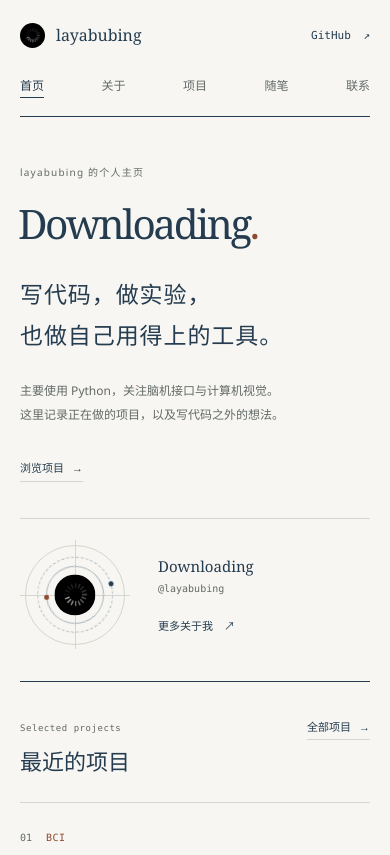
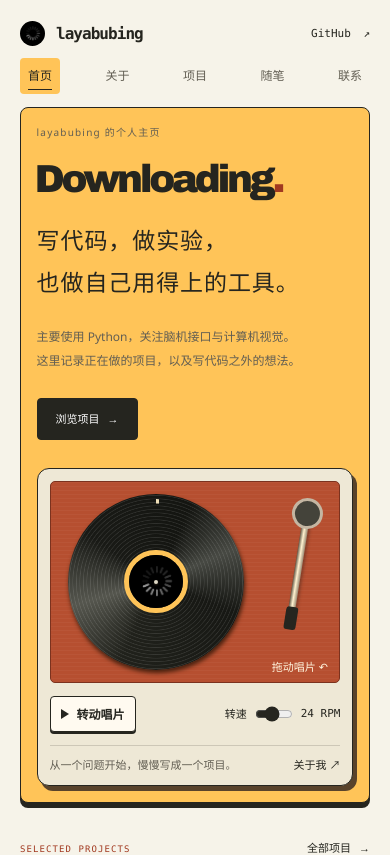
Before and after one commit to layabubing/layabubing.github.io, a plain HTML site: page index.html in a window 390 px wide. Shown: the top 855 px of the page. Drawn offline with Linux system fonts and the light colour scheme.

Commit message:
feat: redesign personal site around an interactive turntable

```diff
--- a/index.html
+++ b/index.html
@@ -4,13 +4,13 @@
     <meta charset="utf-8">
     <meta name="viewport" content="width=device-width, initial-scale=1">
     <meta name="description" content="Downloading 的个人主页。主要写 Python，关注 SSVEP 脑机接口、计算机视觉和桌面工具。">
-    <meta name="theme-color" content="#f7f6f2">
+    <meta name="theme-color" content="#f6f3e9">
     <title>Downloading / layabubing</title>
     <link rel="icon" href="assets/avatar.png">
     <link rel="preconnect" href="https://fonts.googleapis.com">
     <link rel="preconnect" href="https://fonts.gstatic.com" crossorigin>
     <link href="https://fonts.googleapis.com/css2?family=Noto+Serif:wght@400;500&family=Noto+Serif+SC:wght@300;400;500;600&display=swap" rel="stylesheet">
-    <link rel="stylesheet" href="styles.css?v=20261118">
+    <link rel="stylesheet" href="styles.css?v=20261118b">
   </head>
   <body class="home-page">
     <a class="skip-link" href="#main">跳转到正文</a>
@@ -38,16 +38,19 @@
           <p class="hero-note">主要使用 Python，关注脑机接口与计算机视觉。<br>这里记录正在做的项目，以及写代码之外的想法。</p>
           <a class="row-link" href="projects.html">浏览项目 <span aria-hidden="true">→</span></a>
         </div>
-        <aside class="profile-note" aria-label="个人资料">
-          <div class="signal-art" aria-hidden="true">
-            <div class="signal-orbit signal-orbit-outer"></div>
-            <div class="signal-orbit signal-orbit-inner"></div>
-            <img src="assets/avatar.png" width="112" height="112" alt="">
+        <aside class="turntable" aria-label="个人资料与互动唱机">
+          <div class="plinth">
+            <div class="record" aria-hidden="true">
+              <img src="assets/avatar.png" width="112" height="112" alt="" draggable="false">
+            </div>
+            <div class="tonearm" aria-hidden="true"></div>
+            <span class="scratch-hint">拖动唱片 ↶</span>
           </div>
-          <p class="profile-name">Downloading</p>
-          <p class="profile-handle">@layabubing</p>
-          <p class="profile-caption">从一个问题开始，<br>慢慢写成一个项目。</p>
-          <a href="about.html">更多关于我 <span aria-hidden="true">↗</span></a>
+          <div class="deck-controls" hidden>
+            <button type="button" class="spin-switch" aria-pressed="false">转动唱片</button>
+            <label class="speed">转速 <input type="range" min="8" max="45" value="24" aria-label="唱片转速，每分钟转数"><output>24 RPM</output></label>
+          </div>
+          <div class="sleeve-note"><span>从一个问题开始，慢慢写成一个项目。</span><a href="about.html">关于我 ↗</a></div>
         </aside>
       </section>
 
@@ -79,5 +82,6 @@
       <a href="#top">回到顶部 ↑</a>
     </footer>
     <script src="js/projects.js?v=20261016"></script>
+    <script src="js/turntable.js?v=20261118"></script>
   </body>
 </html>
--- /dev/null
+++ b/js/turntable.js
@@ -0,0 +1,71 @@
+const deck = document.querySelector(".turntable");
+const record = deck.querySelector(".record");
+const spinSwitch = deck.querySelector(".spin-switch");
+const speed = deck.querySelector("input");
+const readout = deck.querySelector("output");
+let rotation = 0;
+let playing = false;
+let drag = null;
+let frame = null;
+let previousTime = null;
+
+function draw() {
+  rotation %= 360;
+  record.style.setProperty("--rotation", rotation + "deg");
+}
+
+function advance(time) {
+  if (previousTime !== null) rotation += (time - previousTime) * speed.valueAsNumber * 0.006;
+  previousTime = time;
+  draw();
+  frame = requestAnimationFrame(advance);
+}
+
+function updatePlayback() {
+  cancelAnimationFrame(frame);
+  previousTime = null;
+  if (playing && drag === null && !document.hidden) frame = requestAnimationFrame(advance);
+}
+
+spinSwitch.addEventListener("click", () => {
+  playing = !playing;
+  spinSwitch.setAttribute("aria-pressed", String(playing));
+  deck.classList.toggle("playing", playing);
+  updatePlayback();
+});
+
+speed.addEventListener("input", () => {
+  readout.value = speed.value + " RPM";
+});
+
+function pointerAngle(event) {
+  return Math.atan2(event.clientY - drag.y, event.clientX - drag.x) * 180 / Math.PI;
+}
+
+record.addEventListener("pointerdown", event => {
+  if (drag || event.button !== 0) return;
+  const bounds = record.parentElement.getBoundingClientRect();
+  const centerX = bounds.left + record.offsetLeft + record.offsetWidth / 2;
+  const centerY = bounds.top + record.offsetTop + record.offsetHeight / 2;
+  drag = { id: event.pointerId, x: centerX, y: centerY };
+  drag.angle = pointerAngle(event);
+  record.setPointerCapture(event.pointerId);
+  updatePlayback();
+});
+
+record.addEventListener("pointermove", event => {
+  if (drag?.id !== event.pointerId) return;
+  const nextAngle = pointerAngle(event);
+  rotation += nextAngle - drag.angle;
+  drag.angle = nextAngle;
+  draw();
+});
+
+record.addEventListener("lostpointercapture", event => {
+  if (drag?.id !== event.pointerId) return;
+  drag = null;
+  updatePlayback();
+});
+
+document.addEventListener("visibilitychange", updatePlayback);
+deck.querySelector(".deck-controls").hidden = false;
--- a/styles.css
+++ b/styles.css
@@ -1,14 +1,15 @@
 :root {
   color-scheme: light;
-  --paper: #f7f6f2;
-  --ink: #253c50;
-  --muted: #626967;
-  --accent: #8e492e;
-  --line: #d4d6cf;
+  --paper: #f6f3e9;
+  --ink: #25251f;
+  --muted: #625e53;
+  --accent: #a13920;
+  --line: #cdc7b7;
+  --amber: #ffc458;
   --font-serif: "Noto Serif", "Noto Serif SC", "Songti SC", "STSong", serif;
   --font-sans: "Segoe UI", "PingFang SC", "Microsoft YaHei", sans-serif;
   --font-mono: "SFMono-Regular", Consolas, "Liberation Mono", monospace;
-  --maxw: 1080px;
+  --maxw: 1200px;
 }
 
 * { box-sizing: border-box; }
@@ -16,19 +17,20 @@ html { scroll-behavior: smooth; scroll-padding-top: 24px; }
 body { margin: 0; min-width: 280px; background: var(--paper); color: var(--ink); font-family: var(--font-sans); font-size: 16px; line-height: 1.8; -webkit-font-smoothing: antialiased; text-rendering: optimizeLegibility; }
 a { color: inherit; text-decoration: none; text-underline-offset: 5px; }
 a:hover { color: var(--accent); }
-::selection { background: #dce3e4; color: #182d3b; }
+::selection { background: var(--amber); color: var(--ink); }
 :focus-visible { outline: 2px solid var(--accent); outline-offset: 6px; }
 h1, h2, h3, p { margin-top: 0; }
 img { max-width: 100%; height: auto; }
 .skip-link { position: absolute; top: 12px; left: 24px; z-index: 30; padding: 8px 16px; background: var(--ink); color: white; transform: translateY(-200%); }
 .skip-link:focus { transform: none; }
 
-.site-header { display: flex; align-items: center; gap: 48px; width: min(var(--maxw), calc(100% - 80px)); min-height: 96px; margin: 0 auto; border-bottom: 1px solid var(--ink); }
-.brand { display: inline-flex; align-items: center; gap: 11px; margin-right: auto; font-family: var(--font-serif); font-size: 18px; }
+.site-header { display: flex; align-items: center; gap: 48px; width: min(var(--maxw), calc(100% - 80px)); min-height: 82px; margin: 0 auto; }
+.brand { display: inline-flex; align-items: center; gap: 11px; margin-right: auto; font: bold 19px var(--font-mono); letter-spacing: -.06em; }
 .brand img { width: 25px; height: 25px; border-radius: 50%; }
-.site-nav { display: flex; gap: 29px; align-items: center; }
-.site-nav a { position: relative; padding: 9px 0; color: var(--muted); font-size: 13px; }
-.site-nav a::after { content: ""; position: absolute; inset: auto 0 5px; border-bottom: 1px solid currentColor; transform: scaleX(0); transform-origin: left; transition: transform 180ms ease-out; }
+.site-nav { display: flex; gap: 8px; align-items: center; }
+.site-nav a { position: relative; padding: 6px 12px; border-radius: 4px; color: var(--muted); font-size: 13px; }
+.site-nav a[aria-current] { background: var(--amber); }
+.site-nav a::after { content: ""; position: absolute; inset: auto 20% 4px; border-bottom: 1px solid currentColor; transform: scaleX(0); transform-origin: left; transition: transform 180ms ease-out; }
 .site-nav a:is([aria-current], :focus-visible, :active) { color: var(--ink); }
 .site-nav a:is([aria-current], :focus-visible, :active)::after { transform: scaleX(1); }
 @media (hover: hover) {
@@ -39,42 +41,52 @@ img { max-width: 100%; height: auto; }
 .header-link span { margin-left: 6px; }
 
 .hero, .page-head, .paper { width: min(var(--maxw), calc(100% - 80px)); margin: 0 auto; }
-.hero { display: grid; grid-template-columns: minmax(0, 1fr) 230px; align-items: center; gap: 70px; padding: 82px 0 76px; border-bottom: 1px solid var(--ink); }
+.hero, .page-head { background: var(--amber); border: 1px solid var(--ink); border-radius: 8px; box-shadow: 0 5px var(--ink); }
+.hero { display: grid; grid-template-columns: minmax(0, 1.35fr) minmax(0, 1fr); align-items: center; gap: clamp(24px, 4vw, 60px); padding: clamp(24px, 4vw, 60px); }
 .eyebrow, .section-kicker { margin: 0 0 20px; font-size: 11px; font-weight: 400; letter-spacing: 0.12em; color: var(--muted); }
-.hero h1 { margin: 0 0 30px -4px; font-family: var(--font-serif); font-size: clamp(48px, 6.8vw, 80px); font-weight: 400; letter-spacing: -0.06em; line-height: 1.15; }
+.hero h1 { margin: 0 0 28px -.055em; font: 900 clamp(46px, 6.8vw, 94px)/.95 "Arial Black", var(--font-sans); letter-spacing: -.085em; }
 .title-period { color: var(--accent); }
 .lead { max-width: 40em; margin-bottom: 0; font-family: var(--font-serif); font-size: 18px; line-height: 1.95; }
 .hero .lead { margin-bottom: 22px; font-size: clamp(23px, 2.4vw, 29px); line-height: 1.8; letter-spacing: 0.04em; }
 .hero-note { margin-bottom: 25px; color: var(--muted); font-size: 13px; line-height: 2; }
-.profile-note { text-align: center; }
-.profile-name { margin: 24px 0 1px; font-family: var(--font-serif); font-size: 17px; }
-.profile-handle { margin-bottom: 20px; color: var(--muted); font-family: var(--font-mono); font-size: 11px; }
-.profile-caption { margin-bottom: 20px; color: var(--muted); font-family: var(--font-serif); font-size: 12px; line-height: 2; }
-.profile-note a { font-size: 12px; }
-.profile-note a span { margin-left: 8px; }
-.signal-art { position: relative; width: 210px; aspect-ratio: 1; margin: 0 auto; border: 1px solid var(--line); border-radius: 50%; }
-.signal-art::before, .signal-art::after { content: ""; position: absolute; background: var(--line); }
-.signal-art::before { top: 50%; left: -6%; width: 112%; height: 1px; }
-.signal-art::after { left: 50%; top: -6%; height: 112%; width: 1px; }
-.signal-art img { position: absolute; z-index: 2; top: 50%; left: 50%; width: 42%; height: 42%; border-radius: 50%; transform: translate(-50%, -50%); }
-.signal-orbit { position: absolute; z-index: 1; top: 50%; left: 50%; border: 1px solid #a6b2bb; border-radius: 50%; transform: translate(-50%, -50%); }
-.signal-orbit::before { content: ""; position: absolute; top: -3px; left: 50%; width: 5px; height: 5px; border-radius: 50%; background: var(--ink); }
-.signal-orbit-outer { width: 78%; height: 78%; border-style: dashed; animation: orbit 26s linear infinite; }
-.signal-orbit-inner { width: 59%; height: 59%; animation: orbit 18s linear infinite reverse; }
-.signal-orbit-inner::before { background: var(--accent); }
-@keyframes orbit { to { transform: translate(-50%, -50%) rotate(360deg); } }
+.hero .row-link { border: 1px solid var(--ink); border-radius: 4px; background: var(--ink); color: white; padding: 10px 18px; }
+.turntable { min-width: 0; padding: 12px; border: 1px solid var(--ink); border-radius: 12px; background: #eee8d6; box-shadow: 4px 5px 0 #59432b; }
+.plinth { position: relative; aspect-ratio: 1.44; isolation: isolate; overflow: hidden; background: repeating-linear-gradient(0deg, transparent 0 3px, #ffffff09 3px 4px), #b64f30; border-radius: 5px; border: 1px solid #7b321e; }
+.record { position: absolute; left: 6%; top: 6%; height: 88%; aspect-ratio: 1; display: grid; place-items: center; border-radius: 50%; background: repeating-radial-gradient(circle, transparent 0 2px, #ffffff1c 2.5px, transparent 3.5px), conic-gradient(from 24deg, #141511, #474943 12%, #171814 24%, #20211b 50%, #55564e 64%, #191a16 78%, #141511); box-shadow: 1px 3px 4px #47200e; touch-action: none; user-select: none; cursor: grab; }
+.record:active { cursor: grabbing; }
+.record img { width: 36%; border: 5px solid var(--amber); border-radius: 50%; transform: rotate(var(--rotation, 0deg)); pointer-events: none; }
+.record::before { content: ""; position: absolute; inset: 3%; border-radius: 50%; background: conic-gradient(from var(--rotation, 0deg), #efdfb8 0deg 2deg, transparent 2deg); mask: radial-gradient(closest-side, transparent 94%, black 95%); }
+.record::after { content: ""; position: absolute; width: 2.4%; aspect-ratio: 1; border-radius: 50%; background: #dfd9c6; box-shadow: 0 1px 2px #30291e; }
+.tonearm { position: absolute; top: 14%; right: 10%; width: 7px; height: 57%; transform-origin: 50% 0; transform: rotate(9deg); background: linear-gradient(90deg, #635948, #fff1cf 48%, #978872); border-radius: 100px; box-shadow: 2px 3px 3px #522b1f80; pointer-events: none; transition: transform 420ms ease; }
+.tonearm::before, .tonearm::after { content: ""; position: absolute; left: 50%; transform: translateX(-50%); }
+.tonearm::before { top: -12px; width: 25px; height: 25px; border: 3px solid #c4b6a2; border-radius: 50%; background: #44433a; }
+.tonearm::after { bottom: -7px; width: 12px; height: 23px; border-radius: 3px; background: var(--ink); }
+.playing .tonearm { transform: rotate(34deg); }
+.scratch-hint { position: absolute; right: 4%; bottom: 4%; color: #fff4dd; font: 11px var(--font-sans); pointer-events: none; }
+.deck-controls, .speed, .sleeve-note { display: flex; align-items: center; justify-content: space-between; gap: 10px; }
+.deck-controls { padding: 13px 0; border-bottom: 1px solid var(--line); }
+.deck-controls[hidden] { display: none; }
+.spin-switch { white-space: nowrap; display: inline-flex; align-items: center; gap: 8px; padding: 8px 10px; background: #fffaf0; border: 1px solid var(--ink); border-radius: 4px; box-shadow: 0 2px var(--ink); color: var(--ink); font: 600 12px var(--font-sans); cursor: pointer; }
+.spin-switch::before { content: ""; width: 0; height: 0; border: solid transparent; border-width: 5px 0 5px 8px; border-left-color: currentColor; }
+.spin-switch[aria-pressed="true"] { background: var(--amber); transform: translateY(2px); box-shadow: none; }
+.spin-switch[aria-pressed="true"]::before { box-sizing: content-box; width: 3px; height: 10px; border: solid currentColor; border-width: 0 3px; }
+.speed { font-size: 11px; gap: 6px; }
+.speed input { width: clamp(38px, 6vw, 80px); accent-color: var(--ink); cursor: pointer; }
+.speed output { font: 11px var(--font-mono); white-space: nowrap; }
+.sleeve-note { padding-top: 10px; color: var(--muted); font: 11px/1.6 var(--font-sans); }
+.sleeve-note a { color: var(--ink); white-space: nowrap; }
 .row-link { display: inline-flex; align-items: center; gap: 12px; width: fit-content; padding: 3px 0; border-bottom: 1px solid var(--line); font-size: 12px; white-space: nowrap; transition: color 160ms ease, border-color 160ms ease; }
 .row-link:is(:hover, :focus-visible, :active) { border-color: var(--accent); }
 
-.page-head { padding: 70px 0 50px; border-bottom: 1px solid var(--ink); }
-.page-title { margin: 0 0 24px; font-family: var(--font-serif); font-size: clamp(38px, 5vw, 56px); font-weight: 400; letter-spacing: 0.03em; line-height: 1.35; }
+.page-head { padding: clamp(28px, 5vw, 68px); background-image: repeating-radial-gradient(circle at 105% 160%, transparent 0 19px, #5c431326 20px 21px, transparent 22px 29px); }
+.page-title { margin: 0 0 18px; font: 750 clamp(38px, 5vw, 64px)/1.15 var(--font-sans); letter-spacing: -.04em; }
 .page-head .lead { max-width: 680px; color: var(--muted); font-size: 15px; }
 .paper { margin-bottom: 80px; }
 .block { padding: 46px 0; border-bottom: 1px solid var(--line); }
 .block:last-child { border-bottom: 0; }
 .block-head { display: flex; justify-content: space-between; align-items: baseline; gap: 24px; margin-bottom: 30px; }
-h2 { margin-bottom: 0; font-family: var(--font-serif); font-size: 25px; font-weight: 500; line-height: 1.5; }
-.section-kicker { margin-bottom: 9px; font-family: var(--font-mono); font-size: 10px; letter-spacing: 0.06em; }
+h2 { margin-bottom: 0; font: 730 28px/1.4 var(--font-sans); letter-spacing: -.04em; }
+.section-kicker { margin-bottom: 9px; font-family: var(--font-mono); font-size: 10px; letter-spacing: .12em; text-transform: uppercase; color: var(--accent); }
 .block-index { color: var(--muted); font-family: var(--font-serif); font-size: 12px; }
 .block-more { margin: 26px 0 0; text-align: right; }
 .block-intro { display: flex; align-items: baseline; justify-content: space-between; flex-wrap: wrap; gap: 16px; margin-bottom: 30px; color: var(--muted); font-size: 14px; }
@@ -89,21 +101,22 @@ h2 { margin-bottom: 0; font-family: var(--font-serif); font-size: 25px; font-wei
 .mini-stats dt { color: var(--muted); font-size: 12px; }
 .mini-stats dd { margin: 0; font-family: var(--font-mono); font-size: 13px; }
 
-.project-list { border-top: 1px solid var(--line); }
-.project { display: grid; grid-template-columns: 135px minmax(0, 1fr); column-gap: 32px; padding: 30px 0; border-bottom: 1px solid var(--line); }
-.project:last-child { border-bottom: 0; padding-bottom: 0; }
-.project-top { display: flex; align-items: baseline; gap: 20px; grid-row: 1 / 4; padding-top: 5px; }
+.project-list { display: grid; grid-template-columns: repeat(2, minmax(0, 1fr)); gap: 16px; }
+.project { display: flex; flex-direction: column; min-width: 0; padding: clamp(18px, 2.4vw, 32px); border: 1px solid #aaa392; border-radius: 6px; background: #fffdf5; transition: border-color .2s, box-shadow .2s; }
+.project:is(:hover, :focus-within) { border-color: var(--ink); box-shadow: 3px 3px var(--ink); }
+.project-top { display: flex; flex-direction: row-reverse; justify-content: space-between; align-items: baseline; gap: 16px; margin-bottom: 26px; }
 .project-index { color: var(--muted); font-family: var(--font-mono); font-size: 10px; }
-.project-tag { color: var(--accent); font-family: var(--font-mono); font-size: 10px; letter-spacing: 0.04em; }
+.project-tag { color: var(--accent); font: bold 12px var(--font-mono); letter-spacing: .08em; }
+.project-tag::before { content: ""; display: inline-block; width: 18px; height: .85em; margin-right: 8px; vertical-align: -.05em; background: repeating-linear-gradient(105deg, currentColor 0 2px, transparent 2px 4px); }
 .project-head { display: flex; justify-content: space-between; align-items: baseline; gap: 24px; margin-bottom: 12px; }
-.project-head h3 { margin: 0; font-family: var(--font-serif); font-size: 23px; font-weight: 400; line-height: 1.45; overflow-wrap: anywhere; }
+.project-head h3 { margin: 0; font: 690 clamp(22px, 2.3vw, 32px)/1.15 var(--font-sans); letter-spacing: -.045em; overflow-wrap: anywhere; }
 .project-head h3 a { text-decoration-color: var(--line); }
 .project-head h3 a:hover { text-decoration: underline; }
 .status { flex-shrink: 0; color: var(--muted); font-size: 11px; }
 .status-active { color: #49634b; }
 .status-wip { color: var(--accent); }
 .project-desc { max-width: 720px; margin-bottom: 17px; color: var(--muted); font-size: 13px; line-height: 1.95; }
-.project-foot { display: flex; justify-content: space-between; align-items: baseline; gap: 24px; }
+.project-foot { margin-top: auto; padding-top: 10px; display: flex; justify-content: space-between; align-items: baseline; gap: 24px; }
 .tag-row { display: flex; flex-wrap: wrap; gap: 7px 16px; margin: 0; padding: 0; color: var(--muted); font-family: var(--font-mono); font-size: 10px; list-style: none; }
 .project-foot .row-link { font-size: 11px; }
 .archive { display: grid; grid-template-columns: 240px minmax(0, 1fr); gap: 40px; }
@@ -160,16 +173,18 @@ h2 { margin-bottom: 0; font-family: var(--font-serif); font-size: 25px; font-wei
 
 @media (max-width: 900px) {
   .site-header { gap: 26px; }
-  .site-nav { gap: 22px; }
-  .hero { grid-template-columns: minmax(0, 1fr) 170px; gap: 30px; padding: 65px 0; }
-  .hero h1 { font-size: clamp(40px, 6.5vw, 65px); }
-  .signal-art { width: 150px; }
+  .site-nav { gap: 4px; }
+  .hero { gap: 22px; padding: 28px; grid-template-columns: minmax(0, 1.1fr) minmax(0, 1fr); }
+  .hero h1 { font-size: clamp(42px, 6.3vw, 62px); }
   .about-layout { grid-template-columns: minmax(0, 1fr) 230px; gap: 40px; }
-  .project { grid-template-columns: 90px minmax(0, 1fr); gap: 0 24px; }
-  .project-top { flex-direction: column; gap: 8px; }
   .project-head { flex-wrap: wrap; gap: 6px 20px; }
   .archive { grid-template-columns: 180px minmax(0, 1fr); gap: 28px; }
   .stack-notes { gap: 24px; }
+}
+
+@media (max-width: 740px) {
+  .hero { grid-template-columns: 1fr; }
+  .turntable { width: min(100%, 440px); justify-self: center; }
 }
 
 @media (max-width: 600px) {
@@ -177,20 +192,15 @@ h2 { margin-bottom: 0; font-family: var(--font-serif); font-size: 25px; font-wei
   .site-header { flex-wrap: wrap; gap: 0; padding: 21px 0 13px; }
   .brand { font-size: 16px; }
   .header-link { order: 1; font-size: 11px; }
-  .site-nav { order: 2; justify-content: space-between; width: 100%; margin-top: 18px; gap: 16px; }
-  .site-nav a { padding: 7px 0; font-size: 12px; }
-  .hero { grid-template-columns: 1fr; gap: 36px; padding: 46px 0 36px; }
-  .hero h1 { font-size: clamp(39px, 10.4vw, 62px); margin-left: -2px; margin-bottom: 26px; }
+  .site-nav { order: 2; justify-content: space-between; width: 100%; margin-top: 12px; gap: 2px; }
+  .site-nav a { padding: 7px 8px; font-size: 12px; }
+  .hero { gap: 28px; padding: clamp(14px, 4vw, 24px); }
+  .hero h1 { font-size: clamp(34px, 10vw, 60px); margin-bottom: 22px; }
   .eyebrow { font-size: 10px; margin-bottom: 20px; }
   .hero .lead { font-size: 23px; }
   .hero-note { font-size: 12px; }
-  .profile-note { display: grid; grid-template-columns: 110px 1fr; column-gap: 28px; padding: 26px 0 0; border-top: 1px solid var(--line); text-align: left; }
-  .signal-art { grid-row: 1 / 4; width: 100px; align-self: center; }
-  .profile-name { font-size: 15px; margin: 0; align-self: end; }
-  .profile-handle { grid-column: 2; font-size: 10px; margin: 0 0 10px; }
-  .profile-caption { display: none; }
-  .profile-note a { grid-column: 2; font-size: 11px; }
-  .page-head { padding: 46px 0 34px; }
+  .deck-controls { flex-wrap: wrap; }
+  .page-head { padding: 28px 20px; }
   .page-title { font-size: 38px; margin-bottom: 18px; }
   .page-head .lead { font-size: 14px; }
   .paper { margin-bottom: 44px; }
@@ -203,8 +213,8 @@ h2 { margin-bottom: 0; font-family: var(--font-serif); font-size: 25px; font-wei
   .home-notes p:not(.section-kicker) { font-size: 14px; }
   .about-layout { grid-template-columns: 1fr; gap: 30px; }
   .about-copy { font-size: 16px; }
-  .project { grid-template-columns: 1fr; padding: 26px 0; }
-  .project-top { grid-row: auto; flex-direction: row; align-items: center; gap: 14px; padding: 0; margin-bottom: 14px; }
+  .project-list { grid-template-columns: 1fr; }
+  .project-top { margin-bottom: 16px; }
   .project-head h3 { font-size: 21px; }
   .project-head { align-items: center; }
   .project-desc { font-size: 13px; }
@@ -229,18 +239,18 @@ h2 { margin-bottom: 0; font-family: var(--font-serif); font-size: 25px; font-wei
 }
 
 @media (prefers-reduced-motion: no-preference) {
-  .project-foot .row-link, .header-link, .profile-note a, .contact-list a, .post-item { --arrow-lift: -3px; }
-  :is(.row-link, .header-link, .profile-note a) > span,
+  .project-foot .row-link, .header-link, .contact-list a, .post-item { --arrow-lift: -3px; }
+  :is(.row-link, .header-link) > span,
   .contact-list a::after, .post-item::after {
     display: inline-block;
     transform: var(--arrow-offset, none);
     transition: transform 160ms ease-out;
   }
-  :is(.row-link, .header-link, .profile-note a, .contact-list a, .post-item):is(:focus-visible, :active) {
+  :is(.row-link, .header-link, .contact-list a, .post-item):is(:focus-visible, :active) {
     --arrow-offset: translate(3px, var(--arrow-lift, 0px));
   }
   @media (hover: hover) {
-    :is(.row-link, .header-link, .profile-note a, .contact-list a, .post-item):hover {
+    :is(.row-link, .header-link, .contact-list a, .post-item):hover {
       --arrow-offset: translate(3px, var(--arrow-lift, 0px));
     }
   }
```
Also changed, not shown: about.html (+2 -2 lines), blog.html (+2 -2 lines), contact.html (+2 -2 lines), post.html (+2 -2 lines), projects.html (+2 -2 lines).
